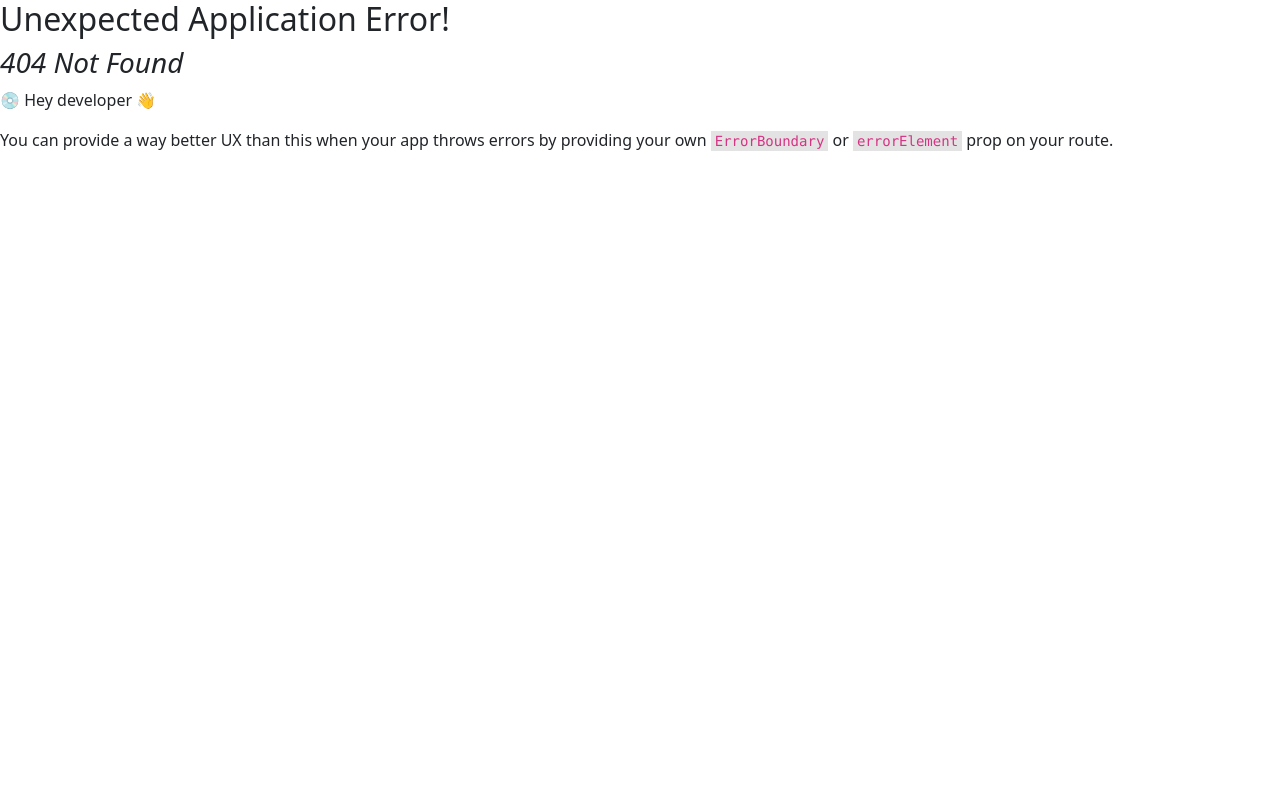
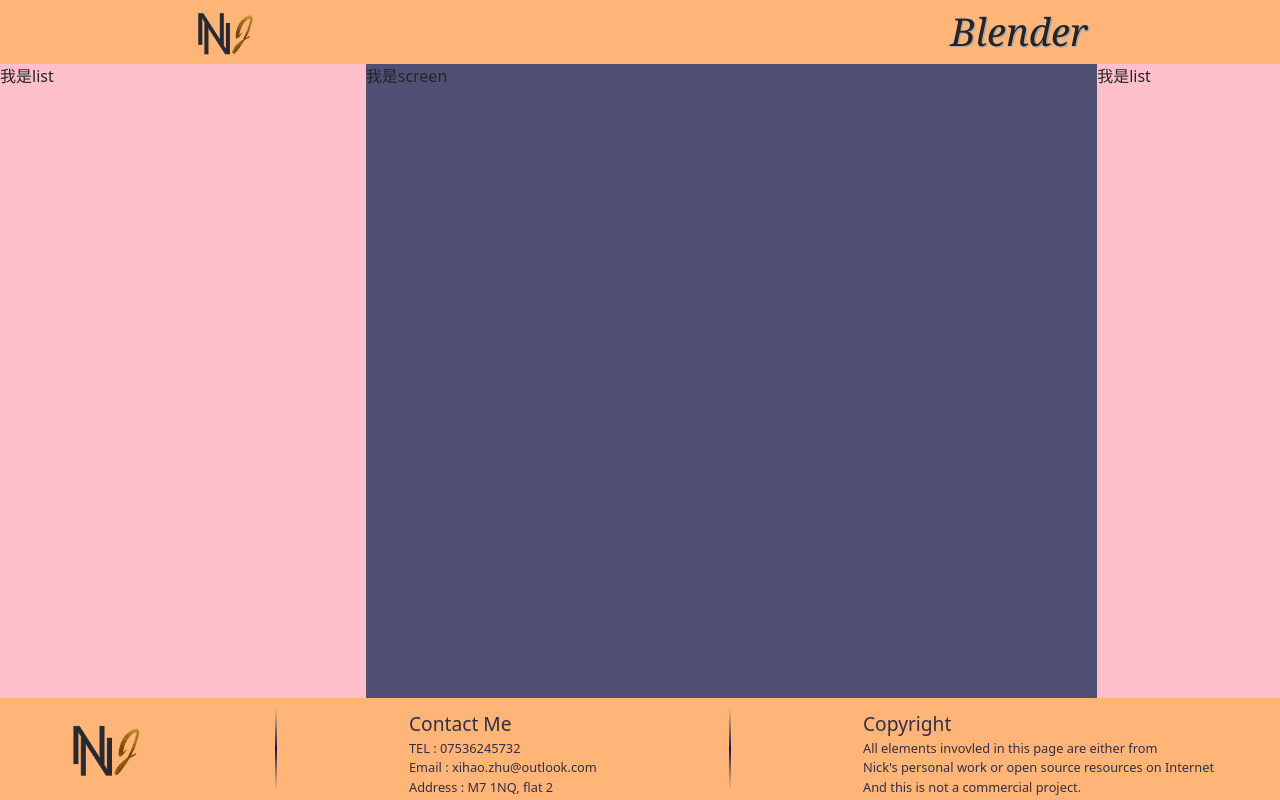
Before and after one commit to XihaoZhu/NickNeedsJob, a React (Create React App) app: page /Blender in a window 1280 px wide. Before the commit this address had no page. Built offline with nearby package versions, Linux system fonts and the light colour scheme.

Commit message:
structure for blender done

```diff
--- /dev/null
+++ b/src/pages/Blender/LeftList/index.js
@@ -0,0 +1,12 @@
+import React from 'react'
+import './index.scss'
+
+const List = () => {
+  return (
+    <div className="LeftList">
+      我是list
+    </div>
+  )
+}
+
+export default List
--- /dev/null
+++ b/src/pages/Blender/LeftList/index.scss
@@ -0,0 +1,4 @@
+.LeftList {
+  background-color: pink;
+  flex: 2;
+}
--- /dev/null
+++ b/src/pages/Blender/RightList/index.js
@@ -0,0 +1,12 @@
+import React from 'react'
+import './index.scss'
+
+const List = () => {
+  return (
+    <div className="RightList">
+      我是list
+    </div>
+  )
+}
+
+export default List
--- /dev/null
+++ b/src/pages/Blender/RightList/index.scss
@@ -0,0 +1,4 @@
+.RightList {
+  background-color: pink;
+  flex: 1;
+}
--- /dev/null
+++ b/src/pages/Blender/index.js
@@ -0,0 +1,25 @@
+import React from 'react'
+import './index.scss'
+import CoreSkillHead from '@/components/CoreSkillHead'
+import RightList from './RightList'
+import LeftList from './LeftList'
+import Screen from './screen'
+import PageFoot from '@/components/PageFoot'
+
+const Blender = () => {
+  const whichPage = 'Blender'
+  const HeadColor = '#FFB578'
+  return (
+    <>
+    <CoreSkillHead whichPage={whichPage} HeadColor={HeadColor}></CoreSkillHead>
+    <div className='Blender'>
+      <LeftList></LeftList>
+      <Screen></Screen>
+      <RightList></RightList>
+    </div>
+    <PageFoot HeadColor={HeadColor}></PageFoot>
+    </>
+  )
+}
+
+export default Blender
--- /dev/null
+++ b/src/pages/Blender/index.scss
@@ -0,0 +1,6 @@
+.Blender {
+  display: flex;
+  height: calc(100vh - 13vw);
+  background-color: #505075;
+  align-items: stretch;
+}
--- /dev/null
+++ b/src/pages/Blender/screen/index.js
@@ -0,0 +1,12 @@
+import React from 'react'
+import './index.scss'
+
+const Screen = () => {
+  return (
+    <div className="Screen">
+      我是screen
+    </div>
+  )
+}
+
+export default Screen
--- /dev/null
+++ b/src/pages/Blender/screen/index.scss
@@ -0,0 +1,3 @@
+.Screen {
+  flex: 4;
+}
--- a/src/pages/entrance/coreSkills/index.js
+++ b/src/pages/entrance/coreSkills/index.js
@@ -16,7 +16,7 @@ const CoreSkills = ({ offerWhere2, windowWidth }) => {
     <div className='CoreSkills' ref={Core}>
       <div className='container'>
         <div className='FrontEnd' onClick={() => { navi('/FrontEnd'); top() }}></div>
-        <div className='Blender'></div>
+        <div className='Blender' onClick={() => { navi('/Blender'); top() }}></div>
         <div className='Photoshop'></div>
         <div className='Others'></div>
       </div>
```
Also changed, not shown: src/router/index.js (+6 -1 lines).
